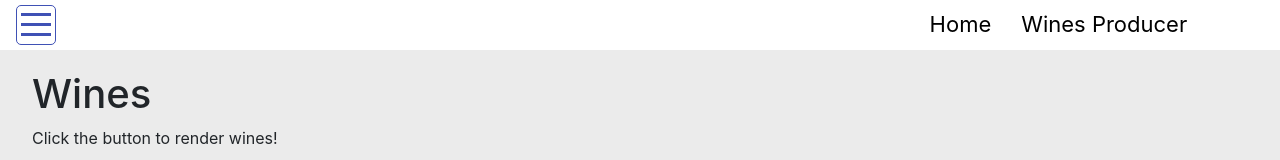
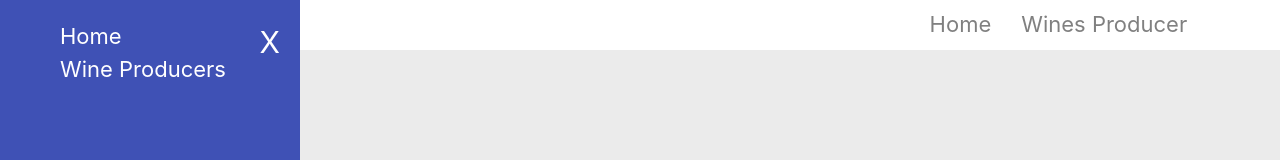
Before and after one commit to EBEN4REAL/React-redux-Testing, a React (Create React App) app: page / in a window 1280 px wide. Both pictures are taken after a click on the element 36 px from the left and 25 px from the top of the page. Shown: the top 160 px of the page. Built offline with nearby package versions, Linux system fonts and the light colour scheme; no server answers.

Commit message:
backdrop

```diff
--- a/src/components/Header/index.js
+++ b/src/components/Header/index.js
@@ -8,14 +8,24 @@ import { fade, makeStyles } from '@material-ui/core/styles';
 import {NavLink} from 'react-router-dom';
 import Logo from '../../logo.svg';
 import './styles.scss';
+import Backdrop from '../backdrop';
 
 class Navbar extends React.Component {
+	state = {
+		openBackdrop: false
+	}
+
+	openBackdropHandler = () => {
+		this.setState({
+			openBackdrop: !this.state.openBackdrop
+		})
+	}
 
 	render(){
 		return (
 			<div className="navbar">
 				<div className="logo">
-					<div className="hamburger">
+					<div className="hamburger" onClick={() => this.openBackdropHandler()}>
 						<div className="hamburger-menu"></div>
 						<div className="hamburger-menu"></div>
 						<div className="hamburger-menu"></div>
@@ -27,6 +37,7 @@ class Navbar extends React.Component {
 						<li><a>Wines Producer</a></li>
 					</ul>
 				</div>
+				{this.state.openBackdrop ? <Backdrop openBackdropHandler={this.openBackdropHandler}  /> : null}
 
 			</div>
 		)
--- a/src/components/Header/styles.scss
+++ b/src/components/Header/styles.scss
@@ -33,5 +33,11 @@
 			display: inline-block;
 			margin-right: 30px;
 		}
+		ul > li > a {
+			color: grey;
+		}
+		ul > li > a:hover {
+			color: #3f51b5;
+		}
 	}
 }
--- /dev/null
+++ b/src/components/backdrop/index.js
@@ -0,0 +1,18 @@
+import React from 'react';
+import './styles.scss';
+
+const Backdrop = (props) => {
+	return (
+		<div className="backdrop">
+			<div className="backdrop-menu">
+				<div className="backdrop-close" onClick={props.openBackdropHandler}>X</div>
+				<ul>
+					<li><a>Home</a></li>
+					<li><a>Wine Producers</a></li>
+				</ul>
+			</div>
+		</div>
+	)
+}
+
+export default Backdrop;
--- /dev/null
+++ b/src/components/backdrop/styles.scss
@@ -0,0 +1,34 @@
+.backdrop{
+	position: fixed;
+	top:0;
+	left: 0;
+	height: 100%;
+	width: 300px;
+	background: #3f51b5;
+	z-index: 999;
+	overflow-x: hidden;
+	margin: 0;
+	padding: 20px;
+	.backdrop-menu{
+		margin: 0 auto;
+		ul > li {
+			list-style-type: none;
+			color: white;
+		}
+		ul > li > a {
+			margin-top: 10px;
+			color: white;
+			text-decoration: none;
+		}
+		ul > li > a:hover{
+			color: grey;
+		}
+		.backdrop-close{
+			font-size: 30px;
+			float: right;
+			color: white;
+			cursor: pointer;
+		}
+
+	}
+}
```
